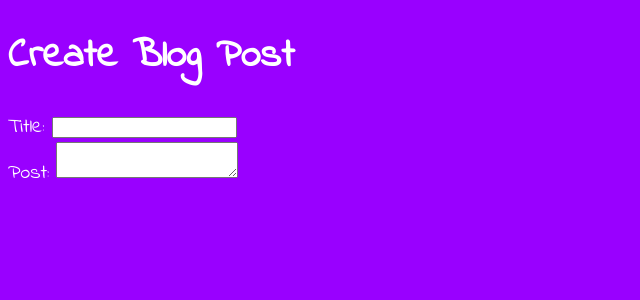
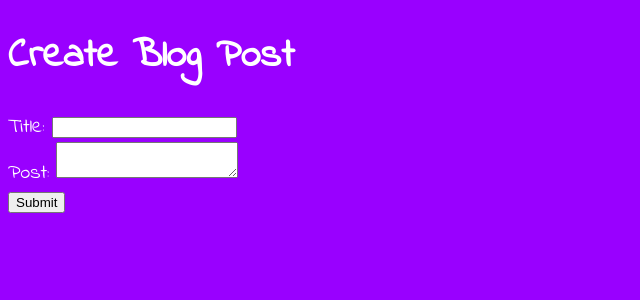
Before and after one commit to LK1991/Blog.php, a PHP site: page /post.php in a window 1280 px wide. Shown: the top 300 px of the page, without its empty margins (0-640 px from the left). Run offline with PHP 8.4, Linux system fonts and the light colour scheme; some libraries are stand-ins or nearby versions.

Commit message:
Submit and comment

```diff
--- a/post.php
+++ b/post.php
@@ -1,4 +1,5 @@
 <?php
+// These are inserting those files in the post file
 	require_once(__DIR__ . "/view/header.php");
 	require_once(__DIR__ . "/view/form.php");
 	require_once(__DIR__ . "/view/footer.php");
--- a/view/form.php
+++ b/view/form.php
@@ -1,4 +1,4 @@
-<!-- This is creating a form -->
+<!-- This is creating a form that you can submit to the project in phpMyAdmin -->
 <h1>Create Blog Post</h1>
 
 <form>
@@ -10,4 +10,8 @@
 		<label for="post">Post: </label>
 		<textarea name="post"></textarea>
 	</div>
+
+	<div>
+		<button type="submit">Submit</button>
+	</div>
 </form>
```
